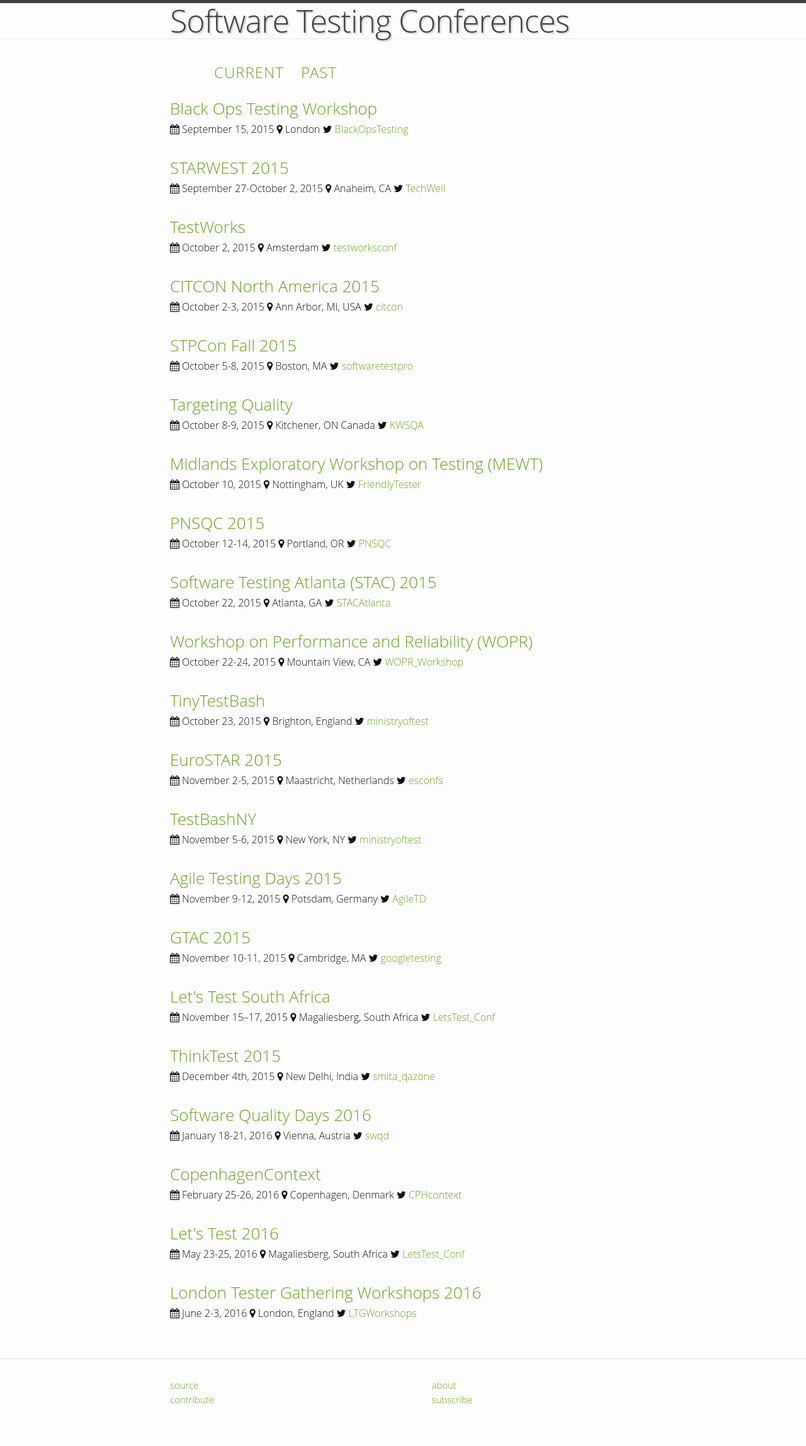
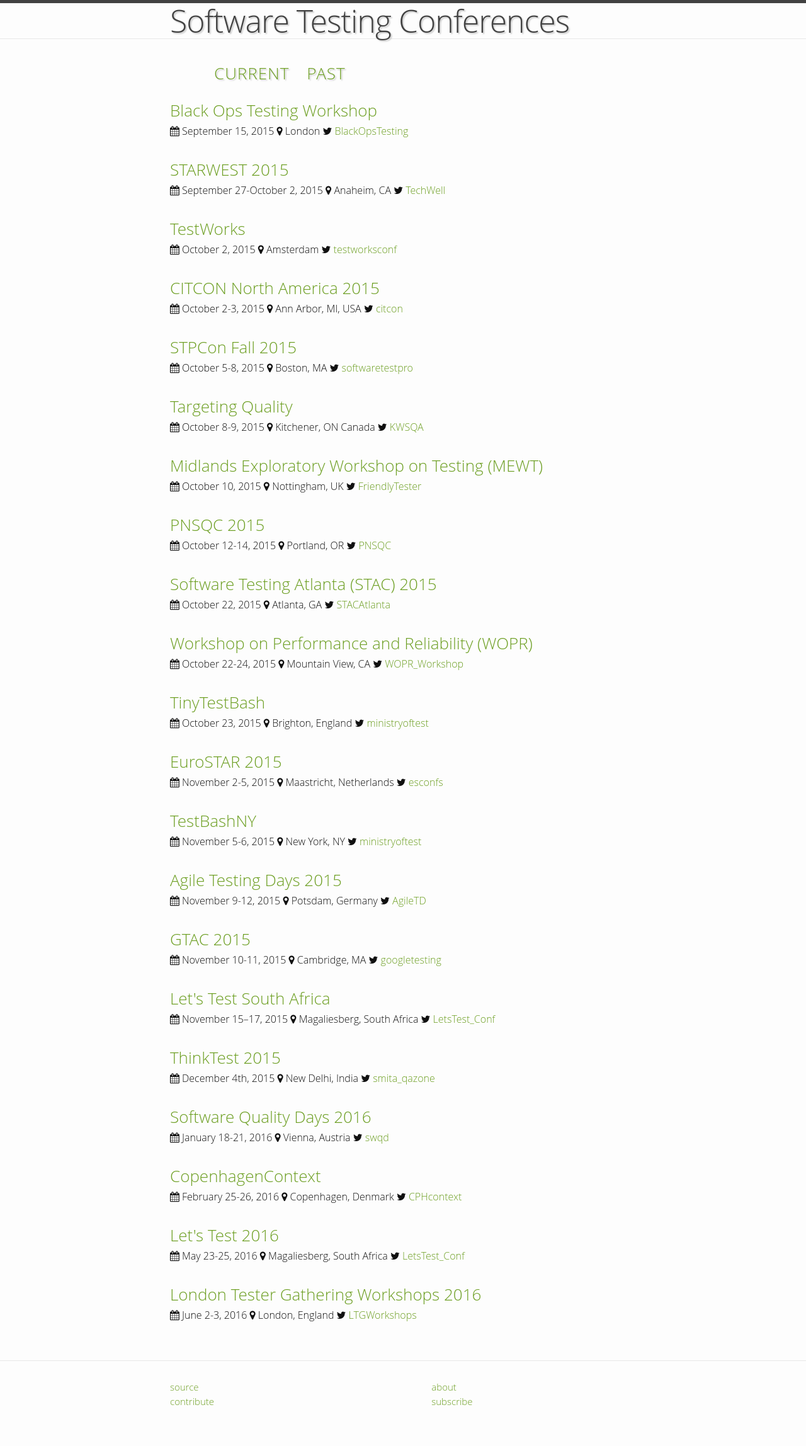
Before and after one commit to TestingConferences/testingconferences.github.io, a Jekyll site: the page built from index.html, in a window 1280 px wide. Shown: the whole page at 63% size. Built offline with Jekyll 4.4.1, drawn with Linux system fonts in a browser that asks for light colours.

Commit message:
closes #15, added shadow to nav

```diff
--- a/_includes/nav.html
+++ b/_includes/nav.html
@@ -1,7 +1,7 @@
 <div class="main-nav">
   <ul>
-    <a href="/" class="active">Current</a>
-    <a href="/past">Past</a>
-    <!--<a href="/news">News</a> -->
+    <a href="/" {% if page.url == '/index.html' %}class='active'{% endif %}>Current</a>
+    <a href="/past" {% if page.url == '/past/' %}class='active'{% endif %}>Past</a>
+    <!--<a href="/news" {% if page.url == '/news/' %}class='active'{% endif %}>News</a>-->
   </ul>
 </div>
--- a/_sass/_layout.scss
+++ b/_sass/_layout.scss
@@ -88,14 +88,14 @@
 }
 
 .main-nav {
-    float: center;
-    font-size: 24px;
+    font-size: 26px;
     padding: 5px 40px;
     text-transform: uppercase;
     letter-spacing: 1px;
     word-spacing: 20px;
+    text-shadow: 2px 2px 2px #CCC;
 
-    &:active {
+    .active {
         text-decoration: underline;
     }
 }
```
